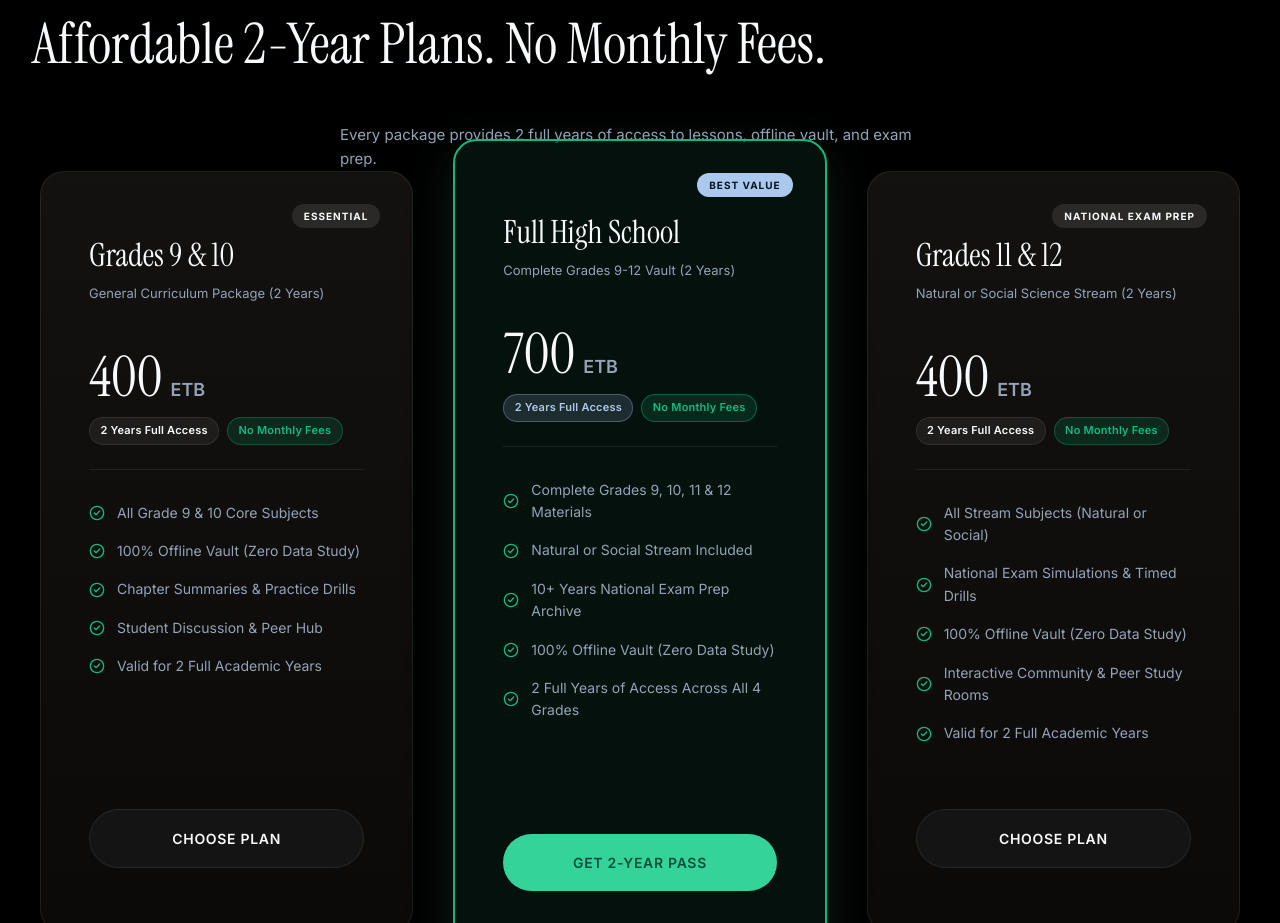
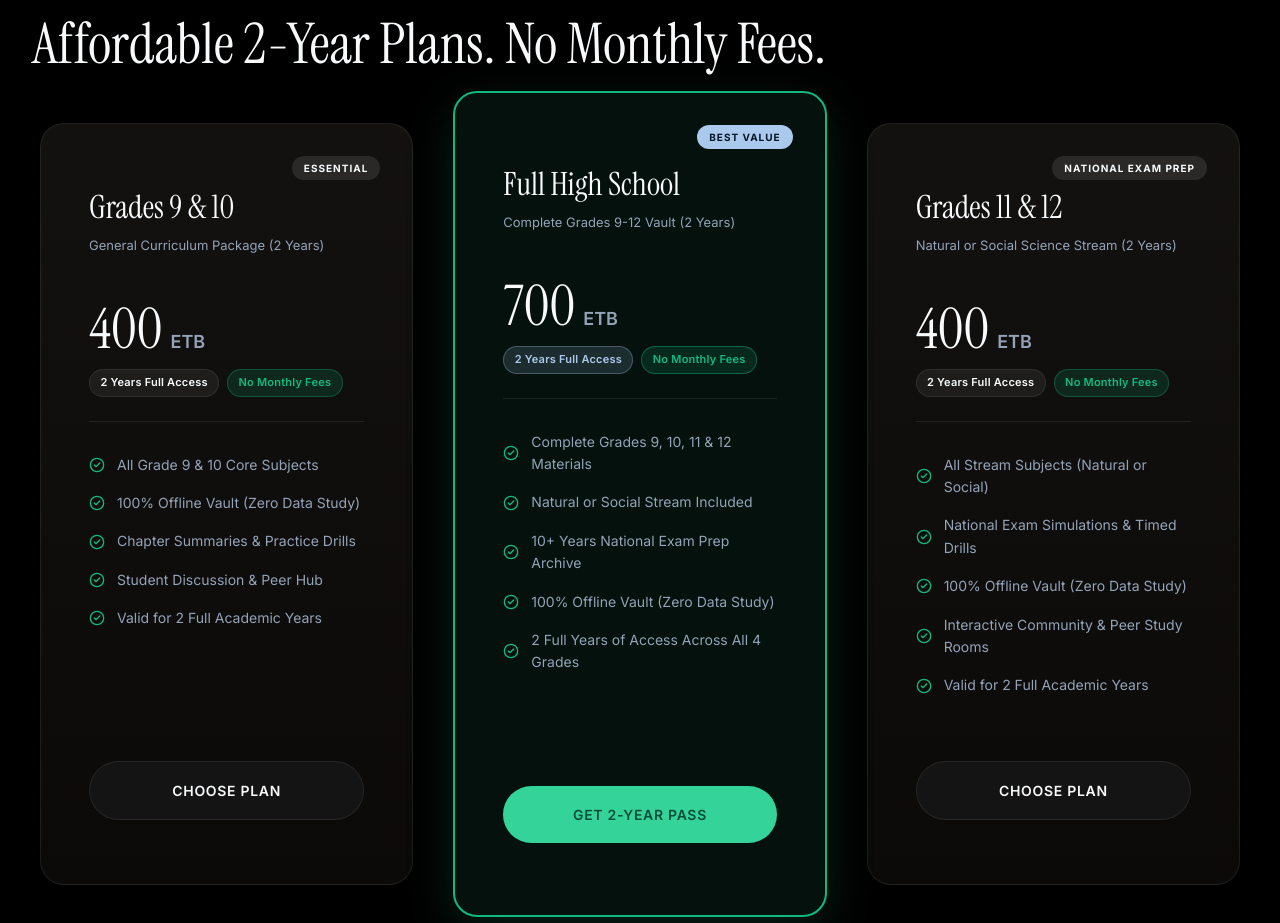
Before and after one commit to abii16/Mesob_Academy, a React (Vite) app: page / in a window 1280 px wide. Shown: the part 3540-4463 px from the top of the page. Built offline with nearby package versions, Linux system fonts and the light colour scheme.

Commit message:
fix(pricing): remove tagline subtitle from pricing section header

```diff
--- a/src/components/sections/Pricing.jsx
+++ b/src/components/sections/Pricing.jsx
@@ -8,7 +8,6 @@ const Pricing = ({ triggerToast, language }) => {
     en: {
       subtitle: "TRANSPARENT PRICING",
       title: "Affordable 2-Year Plans. No Monthly Fees.",
-      tagline: "Every package provides 2 full years of access to lessons, offline vault, and exam prep.",
       essential: "ESSENTIAL",
       recommended: "BEST VALUE",
       focused: "NATIONAL EXAM PREP",
@@ -50,7 +49,6 @@ const Pricing = ({ triggerToast, language }) => {
     am: {
       subtitle: "ግልጽ እና ተመጣጣኝ ክፍያዎች",
       title: "ተመጣጣኝ የ2 ዓመት ክፍያዎች፤ ወርሃዊ ክፍያ የሌለው",
-      tagline: "እያንዳንዱ ጥቅል ለ2 ዓመት ሙሉ የትምህርት ይዘቶችን፣ ከመስመር ውጭ ማውረድና የፈተና ዝግጅትን ያካትታል።",
       essential: "መሰረታዊ",
       recommended: "የሚመረጥ",
       focused: "የፈተና ዝግጅት",
@@ -99,7 +97,6 @@ const Pricing = ({ triggerToast, language }) => {
         <div className="section-header">
           <span className="section-subtitle-new">{currentT.subtitle}</span>
           <h2 className="section-title-new">{currentT.title}</h2>
-          <p className="pricing-header-tagline">{currentT.tagline}</p>
         </div>
 
         <div className="pricing-grid-new">
--- a/src/styles/sections/Pricing.css
+++ b/src/styles/sections/Pricing.css
@@ -2,14 +2,6 @@
 .pricing-new {
   padding: 6rem 0;
   background: var(--color-surface-dim);
-}
-
-.pricing-header-tagline {
-  max-width: 600px;
-  margin: 1rem auto 0;
-  font-size: 15px;
-  color: var(--text-secondary);
-  line-height: 1.6;
 }
 
 .pricing-grid-new {
```
